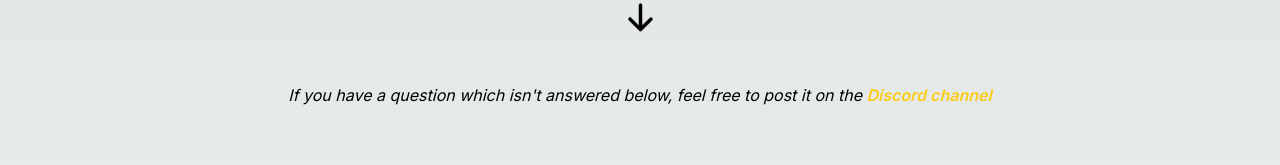
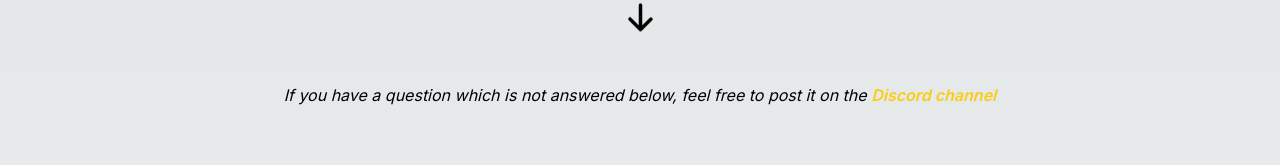
Before and after one commit to p4nthera115/chroma-corps-2.0, a Next.js app: page /about in a window 1280 px wide. Shown: the part 766-931 px from the top of the page. Built offline with nearby package versions, Linux system fonts and the light colour scheme.

Commit message:
lint stuff

```diff
--- a/app/ComingSoon.tsx
+++ b/app/ComingSoon.tsx
@@ -2,7 +2,7 @@
 
 import { useGlitch, GlitchHandle } from "react-powerglitch";
 
-export default function page() {
+export const ComingSoon = () => {
   const glitch: GlitchHandle = useGlitch({
     playMode: "always",
     createContainers: true,
@@ -63,4 +63,4 @@ export default function page() {
       </div> */}
     </div>
   );
-}
+};
--- a/app/about/AboutClient.tsx
+++ b/app/about/AboutClient.tsx
@@ -155,7 +155,7 @@ const AboutClient = () => {
         </Link>
       </div>
       <h3 className="text-center text-md py-2 italic">
-        If you have a question which isn't answered below, feel free to post it
+        If you have a question which is not answered below, feel free to post it
         on the{" "}
         <a
           href="https://discord.com/invite/ejaQBdWyyN"
@@ -168,7 +168,7 @@ const AboutClient = () => {
         <div className="flex flex-col align-middle justify-center font-mono w-[50vw] mx-auto">
           <div className="flex flex-col my-4">
             {accordionData.map(({ title, content }) => (
-              <Accordion title={title} content={content} />
+              <Accordion title={title} content={content} key={title} />
             ))}
           </div>
         </div>
--- a/app/components/Loading/LoadingScreen.tsx
+++ b/app/components/Loading/LoadingScreen.tsx
@@ -4,9 +4,8 @@ import { useState } from "react";
 import LogoBottom from "../Logo/LogoBottom";
 import LogoTop from "../Logo/LogoTop";
 import { motion } from "framer-motion";
-import { Logo } from "../Logo/Logo";
 
-export default function page() {
+export const LoadingScreen = () => {
   const [isLoading, setIsLoading] = useState(true);
 
   setTimeout(() => {
@@ -112,4 +111,4 @@ export default function page() {
       </motion.div>
     </div>
   );
-}
+};
--- a/app/components/Menu/Menu.tsx
+++ b/app/components/Menu/Menu.tsx
@@ -118,6 +118,7 @@ const Menu = () => {
                 </div>
                 {menuItems.map((item) => (
                   <MenuItem
+                    key={item}
                     onClick={() => router.push(`/${item.toLowerCase()}`)}
                     label={item}
                   />
```
